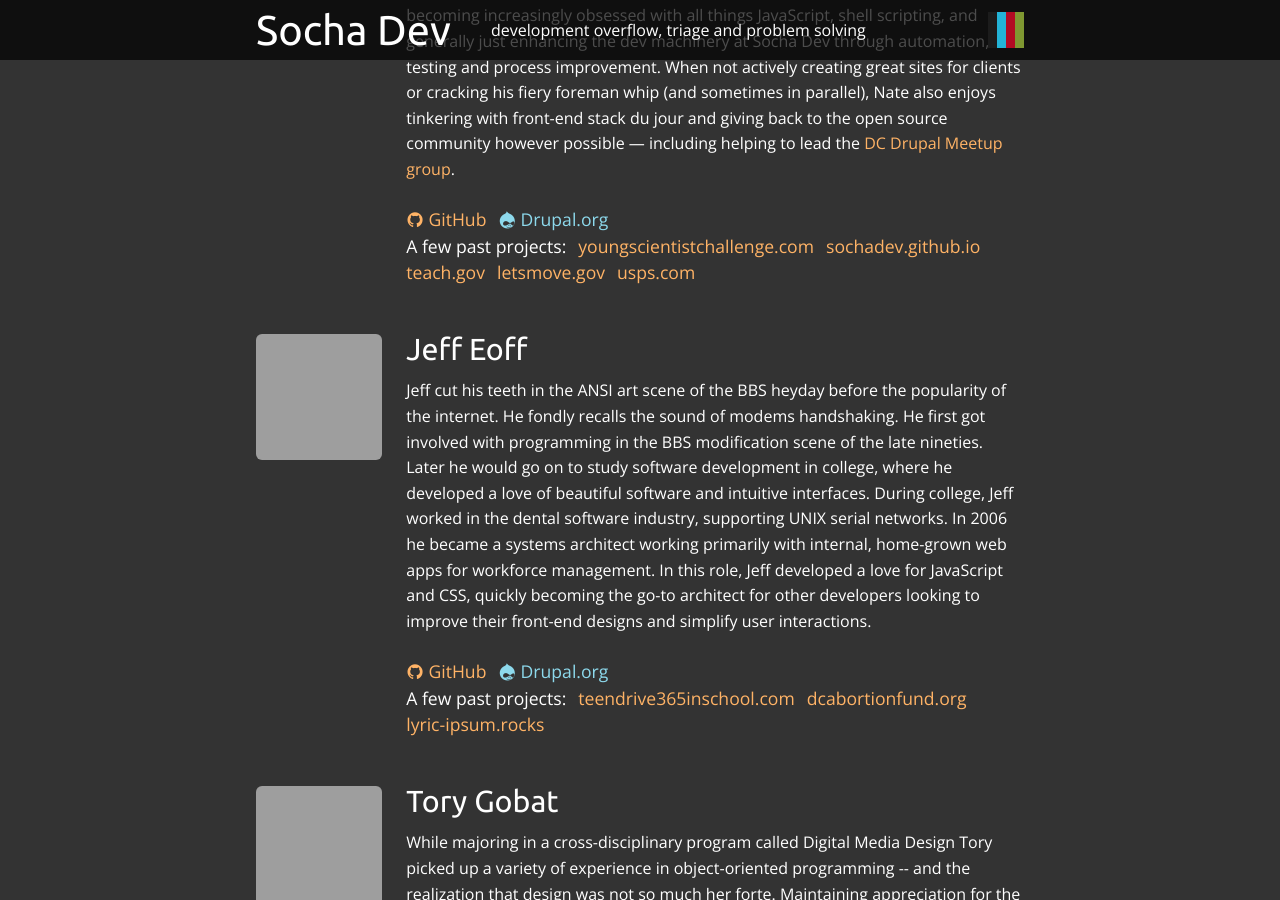
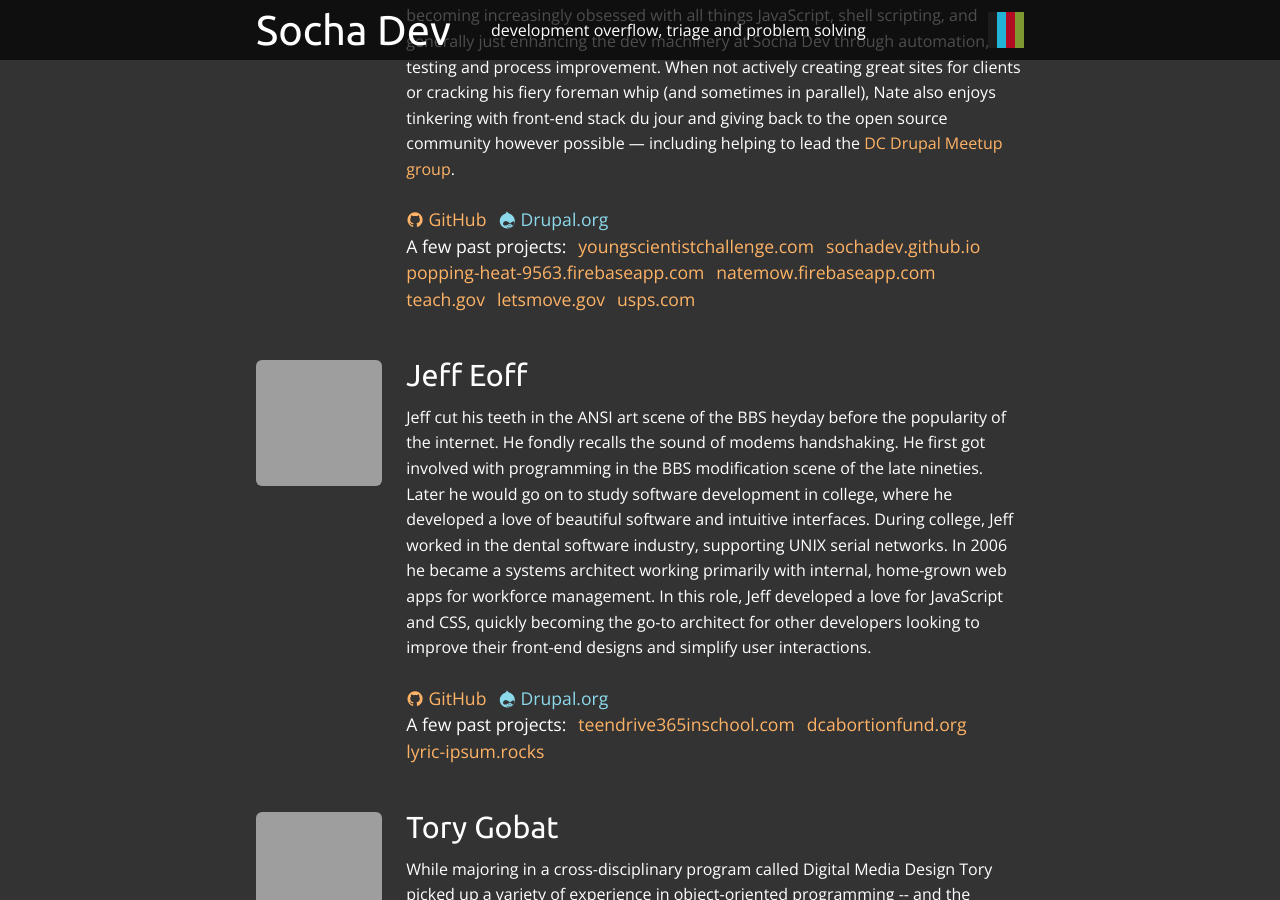
Before and after one commit to SochaDev/sochadev.github.io, a Jekyll site: the page built from team.md, in a window 1280 px wide and 900 px high, scrolled down 1486 px. Built offline with Jekyll 4.4.1, drawn with Linux system fonts in a browser that asks for light colours; nearby versions of some CDN libraries; grey boxes are pictures that could not be loaded.

Commit message:
Added past projects per staffer.

```diff
--- a/_data/team.yml
+++ b/_data/team.yml
@@ -59,6 +59,8 @@
   projects: [
     "youngscientistchallenge.com",
     "sochadev.github.io",
+    "popping-heat-9563.firebaseapp.com",
+    "natemow.firebaseapp.com",
     "teach.gov",
     "letsmove.gov",
     "usps.com"
```
